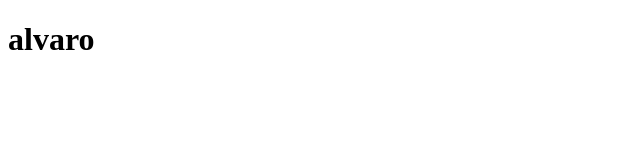
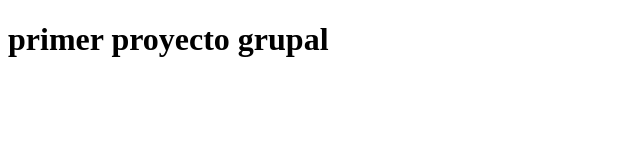
Before and after one commit to jube27/Trabajo1, a plain HTML site: page index.html in a window 1280 px wide. Shown: the whole page, without its empty margins (0-640 px from the left). Drawn offline with Linux system fonts and the light colour scheme.

Commit message:
new file

```diff
--- a/index.html
+++ b/index.html
@@ -6,6 +6,6 @@
     <title>Document</title>
 </head>
 <body>
-    <h1>alvaro</h1>
+    <h1>primer proyecto grupal</h1>
 </body>
 </html>
```
